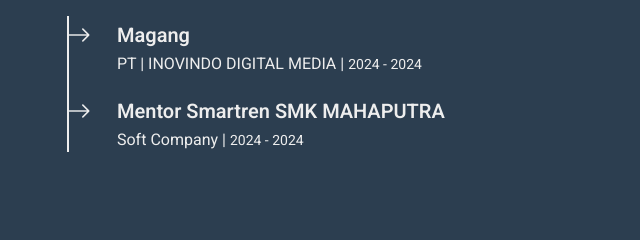
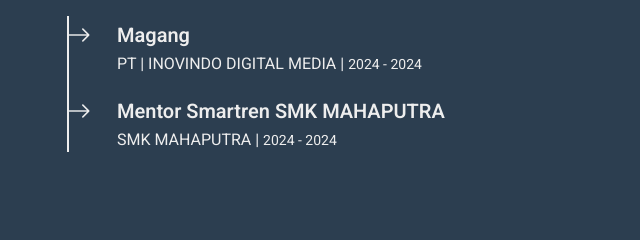
Before and after one commit to Saeqeeh/Portofolio-Saeqeeh, a plain HTML site: page index.html in a window 1280 px wide. Shown: the part 1000-1240 px from the top of the page, 403-1043 px from the left. Drawn offline with nearby package versions, Linux system fonts and the light colour scheme.

Commit message:
Update index.html

```diff
--- a/index.html
+++ b/index.html
@@ -148,7 +148,7 @@
                             <div class="position-relative mb-4">
                                 <span class="bi bi-arrow-right fs-4 text-light position-absolute" style="top: -5px; left: -50px;"></span>
                                 <h5 class="mb-1">Mentor Smartren SMK MAHAPUTRA</h5>
-                                <p class="mb-2">Soft Company | <small>2024 - 2024</small></p>
+                                <p class="mb-2">SMK MAHAPUTRA | <small>2024 - 2024</small></p>
 
                             </div>
 
```
